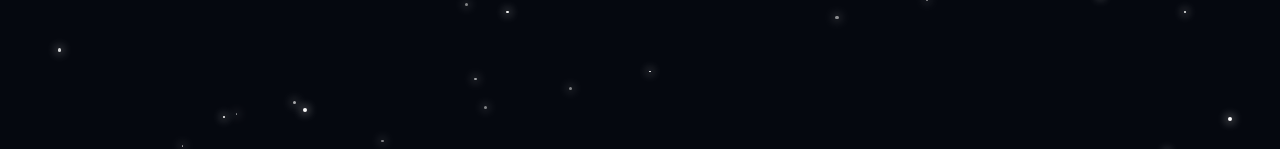
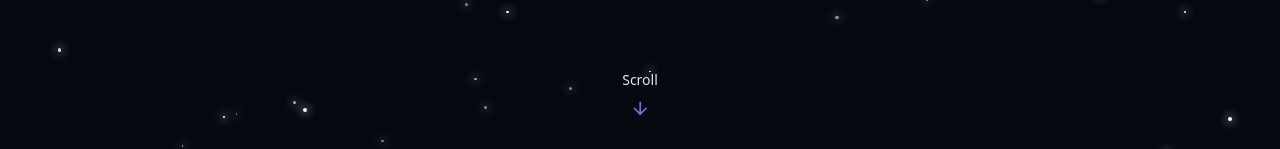
Before and after one commit to Eltaf-Sameem/personal-portfolio-website, a React (Vite) app: page / in a window 1280 px wide. Shown: the part 648-797 px from the top of the page. Built offline with nearby package versions, Linux system fonts and the light colour scheme.

Commit message:
added bouncing Scroll arrow

```diff
--- a/src/components/HeroSection.jsx
+++ b/src/components/HeroSection.jsx
@@ -1,3 +1,5 @@
+import { ArrowDown } from "lucide-react";
+
 export const HeroSection = () => {
     return (
         <section
@@ -28,6 +30,10 @@
                 </div>
             </div>
 
+            <div className="absolute bottom-8 left-1/2 transform -translate-x-1/2 flex flex-col items-center animate-bounce">
+                <span className="text-sm text-muted-foreground mb-2"> Scroll </span>
+                <ArrowDown className="h-5 w-5 text-primary" />
+            </div>
 
         </section>);
 };
```
